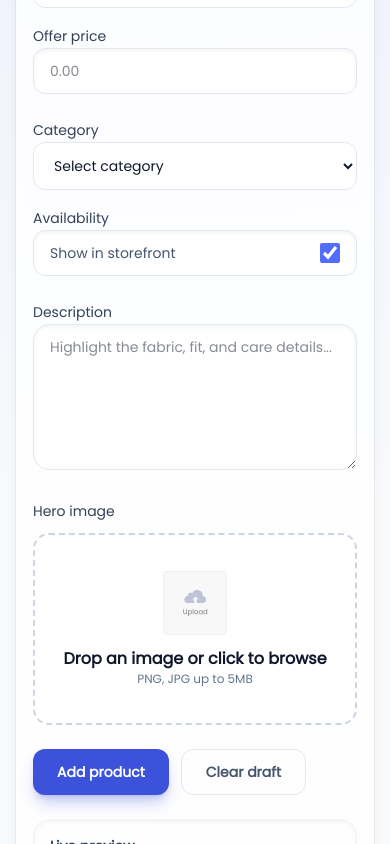
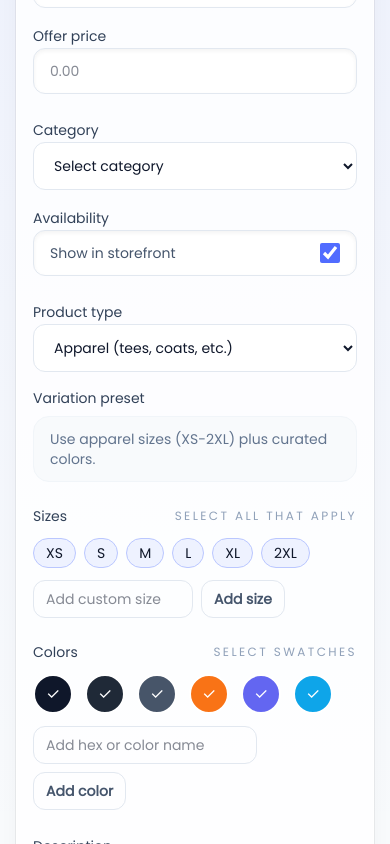
Before and after one commit to ArnaldoGonzalez81318/React-E-Commerce, a React (Vite) app in the folder admin/: page /add-product in a window 390 px wide. Shown: the part 956-1800 px from the top of the page. Built offline with nearby package versions, Linux system fonts and the light colour scheme.

Commit message:
Update AddProduct.jsx

```diff
--- a/admin/src/Components/AddProduct/AddProduct.jsx
+++ b/admin/src/Components/AddProduct/AddProduct.jsx
@@ -1,14 +1,58 @@
 import { useEffect, useMemo, useState } from 'react'
 import uploadArea from '../../assets/upload_area.svg'
 
-const emptyProduct = {
+const variationConfigs = {
+  apparel: {
+    label: 'Apparel (tees, coats, etc.)',
+    sizeType: 'alpha',
+    sizes: ['XS', 'S', 'M', 'L', 'XL', '2XL'],
+    colors: ['#0f172a', '#1f2937', '#475569', '#f97316', '#6366f1', '#0ea5e9'],
+  },
+  footwear: {
+    label: 'Footwear (sneakers, boots, slides)',
+    sizeType: 'numeric',
+    sizes: Array.from({ length: 30 }, (_, index) => {
+      const value = 3.5 + index * 0.5
+      return Number.isInteger(value) ? value.toFixed(0) : value.toString()
+    }),
+    colors: ['#0f172a', '#1e293b', '#dc2626', '#f59e0b', '#10b981'],
+  },
+  accessory: {
+    label: 'Accessory (bags, jewelry, etc.)',
+    sizeType: 'none',
+    sizes: [],
+    colors: ['#0f172a', '#6366f1'],
+  },
+  other: {
+    label: 'Other',
+    sizeType: 'none',
+    sizes: [],
+    colors: [],
+  },
+}
+
+const getDefaultVariants = (type = 'apparel') => {
+  const config = variationConfigs[type] || variationConfigs.other
+  return {
+    sizes: [...config.sizes],
+    colors: [...config.colors],
+  }
+}
+
+const buildEmptyProduct = () => {
+  const defaults = getDefaultVariants('apparel')
+  return {
     name: '',
     image: '',
     category: '',
+    productType: 'apparel',
     old_price: '',
     new_price: '',
     description: '',
     available: true,
+    variantSizes: defaults.sizes,
+    variantColors: defaults.colors,
+  }
 }
 
 const categoryOptions = [
@@ -20,11 +64,14 @@ const categoryOptions = [
 
 const AddProduct = () => {
   const [image, setImage] = useState(null)
-  const [productDetails, setProductDetails] = useState(emptyProduct)
+  const [productDetails, setProductDetails] = useState(() => buildEmptyProduct())
   const [status, setStatus] = useState({ type: 'idle', message: '' })
   const [isSubmitting, setIsSubmitting] = useState(false)
+  const [customSize, setCustomSize] = useState('')
+  const [customColor, setCustomColor] = useState('')
 
   const previewUrl = useMemo(() => (image ? URL.createObjectURL(image) : null), [image])
+  const variationConfig = variationConfigs[productDetails.productType] || variationConfigs.other
 
   useEffect(() => {
     return () => {
@@ -40,6 +87,18 @@ const AddProduct = () => {
 
   const changeHandler = event => {
     const { name, value, type, checked } = event.target
+
+    if (name === 'productType') {
+      const defaults = getDefaultVariants(value)
+      setProductDetails(prev => ({
+        ...prev,
+        productType: value,
+        variantSizes: defaults.sizes,
+        variantColors: defaults.colors,
+      }))
+      return
+    }
+
     setProductDetails(prev => ({
       ...prev,
       [name]: type === 'checkbox' ? checked : value,
@@ -47,9 +106,11 @@ const AddProduct = () => {
   }
 
   const resetForm = () => {
-    setProductDetails(emptyProduct)
+    setProductDetails(buildEmptyProduct())
     setImage(null)
     setStatus({ type: 'idle', message: '' })
+    setCustomSize('')
+    setCustomColor('')
   }
 
   const validateForm = () => {
@@ -60,6 +121,12 @@ const AddProduct = () => {
     if (!productDetails.new_price) issues.push('offer price')
     if (!productDetails.description.trim()) issues.push('description')
     if (!image) issues.push('hero image')
+
+    const requiresSizes = ['apparel', 'footwear'].includes(productDetails.productType)
+    const requiresColors = ['apparel', 'footwear'].includes(productDetails.productType)
+
+    if (requiresSizes && productDetails.variantSizes.length === 0) issues.push('at least one size')
+    if (requiresColors && productDetails.variantColors.length === 0) issues.push('at least one color')
     return issues
   }
 
@@ -92,9 +159,16 @@ const AddProduct = () => {
         throw new Error(uploadData?.message || 'Image upload failed')
       }
 
+      const { variantSizes, variantColors, ...productPayload } = productDetails
+
       const payload = {
-        ...productDetails,
+        ...productPayload,
         image: uploadData.profile_url,
+        variants: {
+          sizeType: variationConfig.sizeType,
+          sizes: variantSizes,
+          colors: variantColors,
+        },
       }
 
       setStatus({ type: 'info', message: 'Saving product...' })
@@ -243,6 +317,161 @@ const AddProduct = () => {
             </div>
           </div>
 
+          <div className="grid gap-4 md:grid-cols-2">
+            <div className="space-y-2">
+              <label className="text-sm font-medium text-slate-700" htmlFor="productType">
+                Product type
+              </label>
+              <select
+                id="productType"
+                name="productType"
+                value={productDetails.productType}
+                onChange={changeHandler}
+                className="w-full rounded-xl border border-slate-200 bg-white px-4 py-3 text-sm text-slate-900 focus:border-brand-300 focus:outline-none focus:ring-2 focus:ring-brand-200"
+              >
+                {Object.entries(variationConfigs).map(([value, option]) => (
+                  <option key={value} value={value}>
+                    {option.label}
+                  </option>
+                ))}
+              </select>
+            </div>
+            <div className="space-y-2 text-sm">
+              <p className="font-medium text-slate-700">Variation preset</p>
+              <p className="rounded-2xl border border-slate-100 bg-slate-50 px-4 py-3 text-slate-500">
+                {variationConfig.sizeType === 'alpha'
+                  ? 'Use apparel sizes (XS-2XL) plus curated colors.'
+                  : variationConfig.sizeType === 'numeric'
+                    ? 'Use half-size footwear range plus color palette.'
+                    : 'Optional variations for accessories.'}
+              </p>
+            </div>
+          </div>
+
+          {variationConfig.sizeType !== 'none' && (
+            <div className="space-y-3">
+              <div className="flex items-center justify-between">
+                <p className="text-sm font-medium text-slate-700">Sizes</p>
+                <span className="text-xs uppercase tracking-[0.2em] text-slate-400">Select all that apply</span>
+              </div>
+              <div className="flex flex-wrap gap-2">
+                {(variationConfig.sizes.length
+                  ? Array.from(new Set([...variationConfig.sizes, ...productDetails.variantSizes]))
+                  : productDetails.variantSizes
+                ).map(size => {
+                  const isActive = productDetails.variantSizes.includes(size)
+                  return (
+                    <button
+                      key={size}
+                      type="button"
+                      onClick={() => {
+                        setProductDetails(prev => ({
+                          ...prev,
+                          variantSizes: isActive
+                            ? prev.variantSizes.filter(item => item !== size)
+                            : [...prev.variantSizes, size],
+                        }))
+                      }}
+                      className={`rounded-full border px-3 py-1 text-sm font-medium transition ${isActive
+                        ? 'border-brand-200 bg-brand-50 text-brand-700'
+                        : 'border-slate-200 text-slate-500 hover:border-slate-300'}`}
+                    >
+                      {size}
+                    </button>
+                  )
+                })}
+              </div>
+              <div className="flex flex-wrap items-center gap-2">
+                <input
+                  type="text"
+                  value={customSize}
+                  onChange={event => setCustomSize(event.target.value)}
+                  placeholder="Add custom size"
+                  className="w-40 rounded-xl border border-slate-200 px-3 py-2 text-sm focus:border-brand-300 focus:outline-none focus:ring-2 focus:ring-brand-200"
+                />
+                <button
+                  type="button"
+                  onClick={() => {
+                    const value = customSize.trim()
+                    if (!value) return
+                    setProductDetails(prev => ({
+                      ...prev,
+                      variantSizes: prev.variantSizes.includes(value)
+                        ? prev.variantSizes
+                        : [...prev.variantSizes, value],
+                    }))
+                    setCustomSize('')
+                  }}
+                  className="rounded-xl border border-slate-200 px-3 py-2 text-sm font-semibold text-slate-600 transition hover:border-slate-300 hover:bg-slate-50"
+                >
+                  Add size
+                </button>
+              </div>
+            </div>
+          )}
+
+          <div className="space-y-3">
+            <div className="flex items-center justify-between">
+              <p className="text-sm font-medium text-slate-700">Colors</p>
+              <span className="text-xs uppercase tracking-[0.2em] text-slate-400">Select swatches</span>
+            </div>
+            <div className="flex flex-wrap gap-3">
+              {(variationConfig.colors.length
+                ? Array.from(new Set([...variationConfig.colors, ...productDetails.variantColors]))
+                : productDetails.variantColors
+              ).map(color => {
+                const isActive = productDetails.variantColors.includes(color)
+                return (
+                  <button
+                    key={color}
+                    type="button"
+                    onClick={() => {
+                      setProductDetails(prev => ({
+                        ...prev,
+                        variantColors: isActive
+                          ? prev.variantColors.filter(item => item !== color)
+                          : [...prev.variantColors, color],
+                      }))
+                    }}
+                    className={`flex h-10 w-10 items-center justify-center rounded-full border-2 transition ${isActive
+                      ? 'border-brand-500'
+                      : 'border-transparent'}`}
+                    style={{ backgroundColor: color, color: '#fff' }}
+                    aria-label={`Toggle color ${color}`}
+                  >
+                    {isActive ? '✓' : ''}
+                  </button>
+                )
+              })}
+            </div>
+            <div className="flex flex-wrap items-center gap-2">
+              <input
+                type="text"
+                value={customColor}
+                onChange={event => setCustomColor(event.target.value)}
+                placeholder="Add hex or color name"
+                className="w-56 rounded-xl border border-slate-200 px-3 py-2 text-sm focus:border-brand-300 focus:outline-none focus:ring-2 focus:ring-brand-200"
+              />
+              <button
+                type="button"
+                onClick={() => {
+                  const value = customColor.trim()
+                  if (!value) return
+                  setProductDetails(prev => ({
+                    ...prev,
+                    variantColors: prev.variantColors.includes(value)
+                      ? prev.variantColors
+                      : [...prev.variantColors, value],
+                  }))
+                  setCustomColor('')
+                }}
+                className="rounded-xl border border-slate-200 px-3 py-2 text-sm font-semibold text-slate-600 transition hover:border-slate-300 hover:bg-slate-50"
+              >
+                Add color
+              </button>
+            </div>
+          </div>
+
           <div className="space-y-2">
             <label className="text-sm font-medium text-slate-700" htmlFor="description">
               Description
```
Lines whose indentation alone changed are shown as unchanged.
